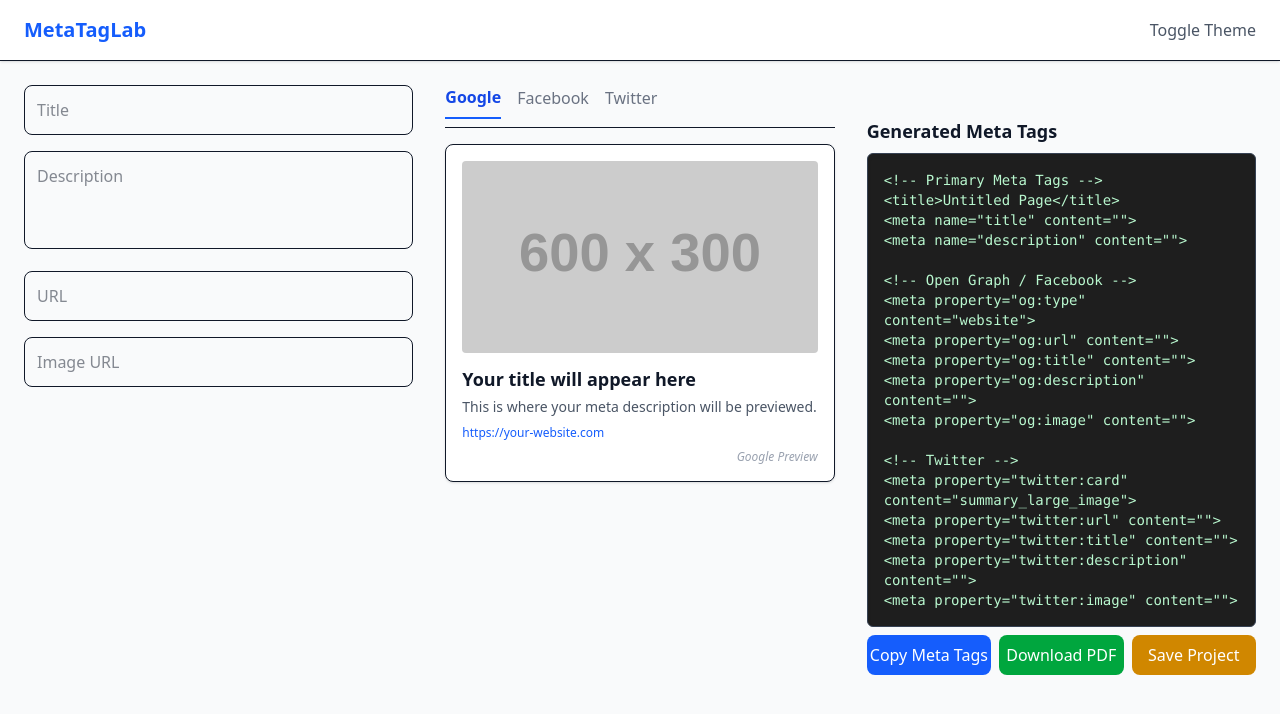
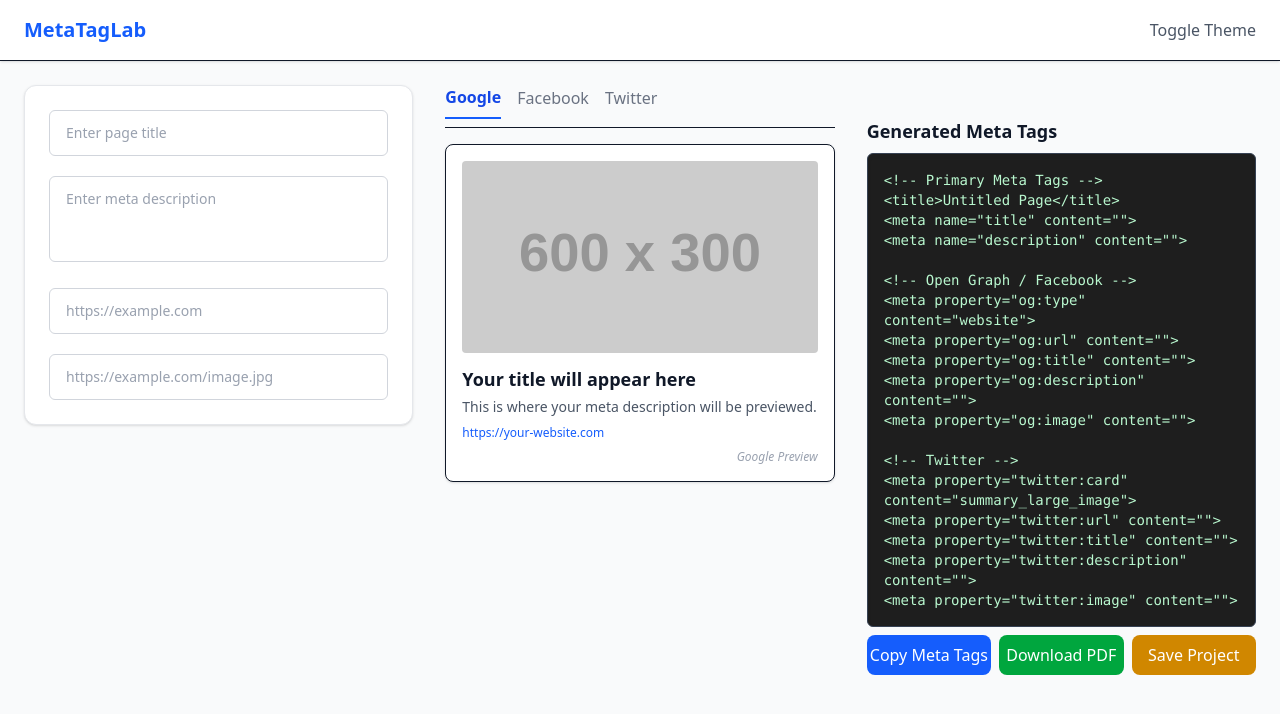
Before and after one commit to Basanta-khatri-0311/seo-meta-generator, a React (Vite) app: page / in a window 1280 px wide. Shown: the top 714 px of the page. Built offline with nearby package versions, Linux system fonts and the light colour scheme.

Commit message:
changes in styling of form

```diff
--- a/src/components/MetaForm.jsx
+++ b/src/components/MetaForm.jsx
@@ -8,37 +8,38 @@
       [name]: value,
     }));
   };
+
   return (
-    <form className="space-y-4 w-full">
+    <form className="space-y-5 w-full bg-white dark:bg-[#1c1c1c] p-6 rounded-xl border border-gray-200 dark:border-gray-700 shadow-sm transition-colors">
       <input
         name="title"
         value={metaData.title}
         onChange={handleChange}
         type="text"
-        className="w-full p-3 border rounded-lg text-sm sm:text-base focus:outline-blue-500"
-        placeholder="Title"
+        placeholder="Enter page title"
+        className="w-full px-4 py-3 rounded-md border border-gray-300 dark:border-gray-600 bg-white dark:bg-[#1c1c1c] text-sm text-gray-900 dark:text-white placeholder-gray-400 dark:placeholder-gray-500 focus:outline-none focus:ring-2 focus:ring-blue-500 transition"
       />
       <textarea
         name="description"
         value={metaData.description}
         onChange={handleChange}
         rows={3}
-        className="w-full p-3 border rounded-lg text-sm sm:text-base focus:outline-blue-500 resize-none"
-        placeholder="Description"
+        placeholder="Enter meta description"
+        className="w-full px-4 py-3 rounded-md border border-gray-300 dark:border-gray-600 bg-white dark:bg-[#1c1c1c] text-sm text-gray-900 dark:text-white placeholder-gray-400 dark:placeholder-gray-500 focus:outline-none focus:ring-2 focus:ring-blue-500 resize-none transition"
       ></textarea>
       <input
         name="url"
         value={metaData.url}
         onChange={handleChange}
-        className="w-full p-3 border rounded-lg text-sm sm:text-base focus:outline-blue-500"
-        placeholder="URL"
+        placeholder="https://example.com"
+        className="w-full px-4 py-3 rounded-md border border-gray-300 dark:border-gray-600 bg-white dark:bg-[#1c1c1c] text-sm text-gray-900 dark:text-white placeholder-gray-400 dark:placeholder-gray-500 focus:outline-none focus:ring-2 focus:ring-blue-500 transition"
       />
       <input
         name="image"
         value={metaData.image}
         onChange={handleChange}
-        className="w-full p-3 border rounded-lg text-sm sm:text-base focus:outline-blue-500"
-        placeholder="Image URL"
+        placeholder="https://example.com/image.jpg"
+        className="w-full px-4 py-3 rounded-md border border-gray-300 dark:border-gray-600 bg-white dark:bg-[#1c1c1c] text-sm text-gray-900 dark:text-white placeholder-gray-400 dark:placeholder-gray-500 focus:outline-none focus:ring-2 focus:ring-blue-500 transition"
       />
     </form>
   );
```
